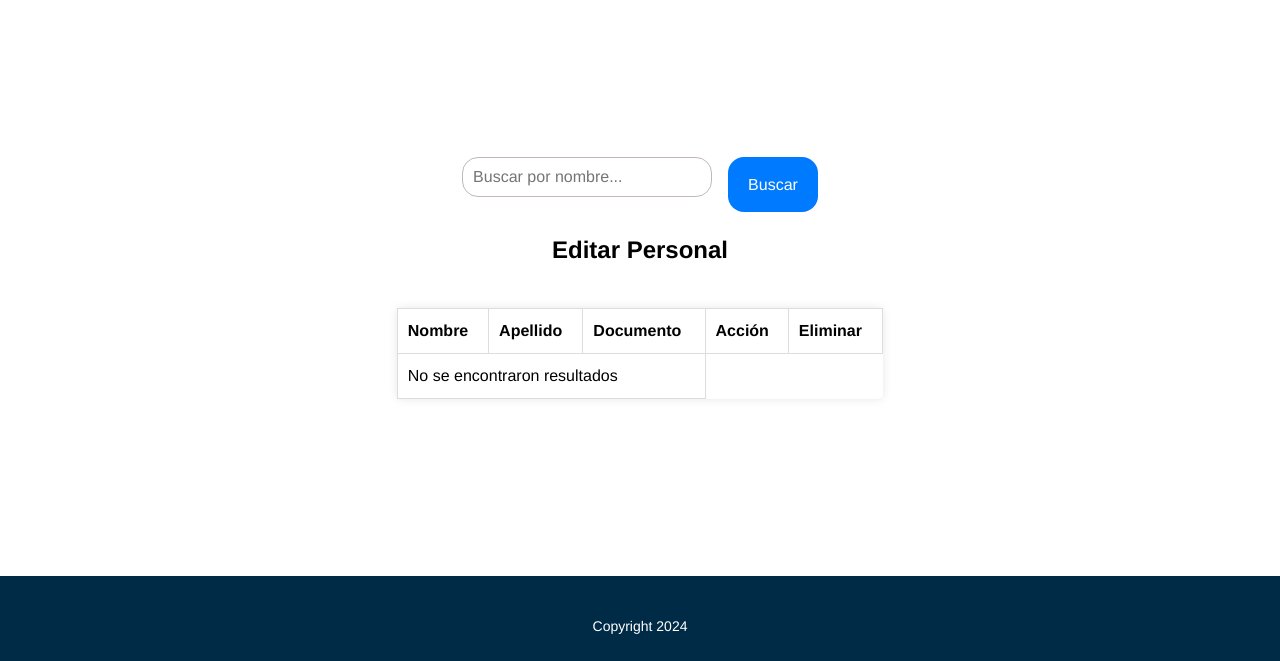
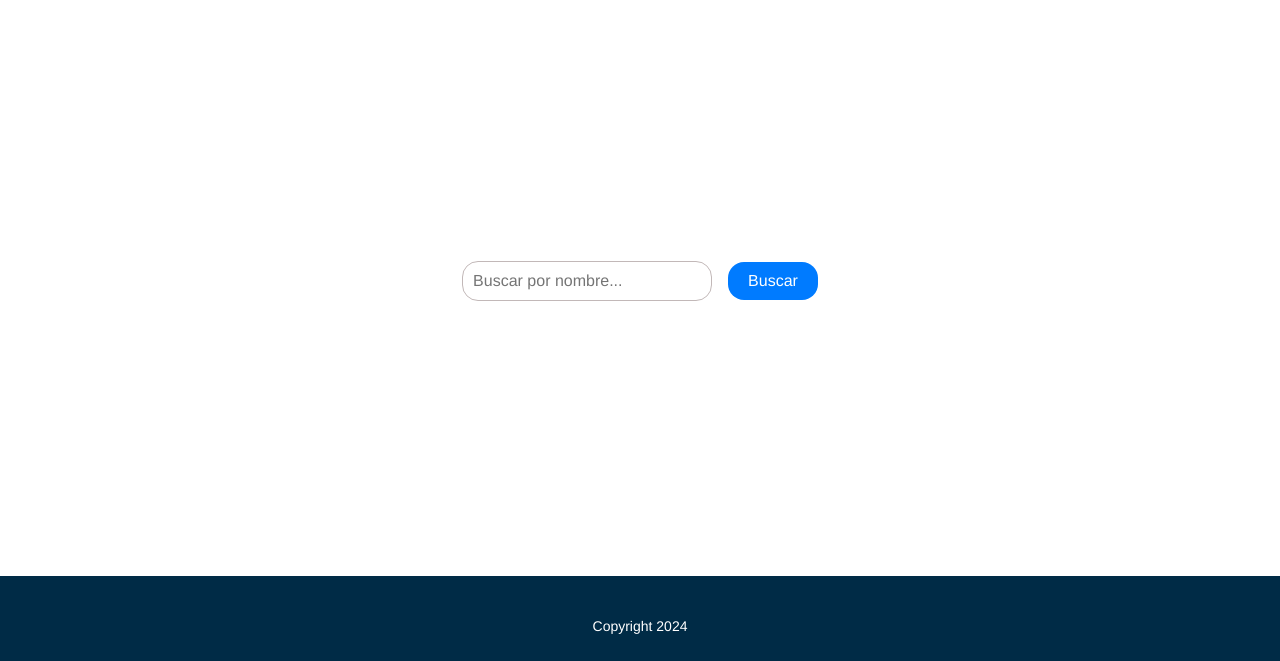
Before and after one commit to G1lber/Carnetizacion-Django, a Django app: page /gestionarsuperusu/ in a window 1280 px wide. Shown: the part 139-800 px from the top of the page. Run offline with Django 5.2, Linux system fonts and the light colour scheme.

Commit message:
Comit Busqueda
se soluciono el problema de la barra de busqueda y el estilo del botón. Se utilizza el Q para recorrer el modelo y el icontains para buscar contenido relacionado

```diff
--- a/carnetDjango/mainapp/static/css/inicios.css
+++ b/carnetDjango/mainapp/static/css/inicios.css
@@ -235,21 +235,25 @@ body {
   background-color: #ddd;
 }
 /* Buscar */
-#search-input{
+.search-input{
   padding: 10px;
   font-size: 16px;
   border: 1px solid #c2b8b8;
   border-radius: 1rem;
   width: 250px;
   transition: all 0.3s ease;
+
 }
 .search-container{
   display: flex;
+  align-items: center;
   gap: 1rem;
 }
 
 /* Estilo para el botón de búsqueda */
 .btn-search {
+  position: relative;
+  bottom: 7px;
   padding: 10px 20px;
   font-size: 16px;
   color: #fff;
@@ -258,10 +262,6 @@ body {
   border-radius: 1rem;
   cursor: pointer;
   transition: background-color 0.3s ease;
-}
-.search-btn{
-  padding: 4px 8px;
-  font-size: 12px;
 }
 
 .btn-search:hover {
--- a/carnetDjango/mainapp/templates/mainapp/super-gestionar.html
+++ b/carnetDjango/mainapp/templates/mainapp/super-gestionar.html
@@ -12,13 +12,14 @@
 {% endblock contenthead %}
 
 {% block content %}
-    {% csrf_token %}
-    <form method= "GET">
+    <form method="GET" action="{% url 'personal'%}">
         <div class="search-container">
-            <input type="text" id="search-input" placeholder="Buscar por nombre..." name="buscar" value= "{{request.GET.buscar}}">
+            <input type="text" class="search-input" placeholder="Buscar por nombre..." name="buscar" id="buscar" value="{{ busqueda }}">
             <button id="search-btn" class="btn-search" type="submit">Buscar</button>
         </div>
     </form>
+
+    {% if busqueda %}
 
     <table class="table">
     <h2 class="table-title">Editar Personal</h2>
@@ -32,11 +33,11 @@
         </tr>
     </thead>
     <tbody>
-        {% for usuario in usuario %}
+        {% for usuario in usuarios %}
             <tr>
-                <td>{{ usuario.nombre }}</td>
-                <td> {{ usuario.apellidos }}</td>
-                <td> {{usuario.documento}}</td>
+                <td>{{ usuario.username }}</td>
+                <td>{{ usuario.is_staff }}</td>
+                <td>{{ usuario.documento }}</td>
                 <td><button class="btn-edit">Editar</button></td>
                 <td><button class="btn-delete">Eliminar</button></td>
             </tr>
@@ -47,4 +48,5 @@
         {% endfor %}
     </tbody>
     </table>
+    {% endif%}
 {% endblock content %}
--- a/carnetDjango/mainapp/urls.py
+++ b/carnetDjango/mainapp/urls.py
@@ -8,7 +8,7 @@ urlpatterns = [
     path('gestionarsuperusu/', views.gestionar, name='gestionar'),
     path('ficha/', views.ficha, name='ficha'),
     path('actualizarf/', views.actualizarf, name='actualizarf'),
-    path('personal/', views.listar_personal, name='listarpersonal'),
+    path('personal/', views.listar_personal, name='personal'),
     path('logout/', views.signout, name='logout'),
 
 ]
--- a/carnetDjango/mainapp/views.py
+++ b/carnetDjango/mainapp/views.py
@@ -69,16 +69,17 @@ def listar_personal(request):
 
 #Views de Gestionar Personal
 def listar_personal(request):
-    busqueda = request.GET.get("buscar")
-    usuario = UsuarioPersonalizado.objects.all()
+    busqueda = request.GET.get("buscar", "")  # Si no hay valor en GET, será una cadena vacía
+    usuarios = UsuarioPersonalizado.objects.all()
 
     if busqueda:
-        usuario = UsuarioPersonalizado.objects.filter(
-            Q(documento__icontains=busqueda) |
-            Q(nombre__icontains=busqueda)  |
-            Q(apellidos__icontains =busqueda)
+        usuarios = usuarios.filter(
+            Q(username__icontains=busqueda) |  # Filtrar solo si hay valor en busqueda
+            Q(documento__icontains=busqueda)
         ).distinct()
-    return render(request, 'mainapp/super-gestionar.html', {'usuario':usuario})
+
+    return render(request, 'mainapp/super-gestionar.html', {'usuarios': usuarios, 'busqueda': busqueda})
+
 
 
 # Esta views para cerrar la sesion
```
Also changed, not shown: carnetDjango/mainapp/migrations/0001_initial.py.
